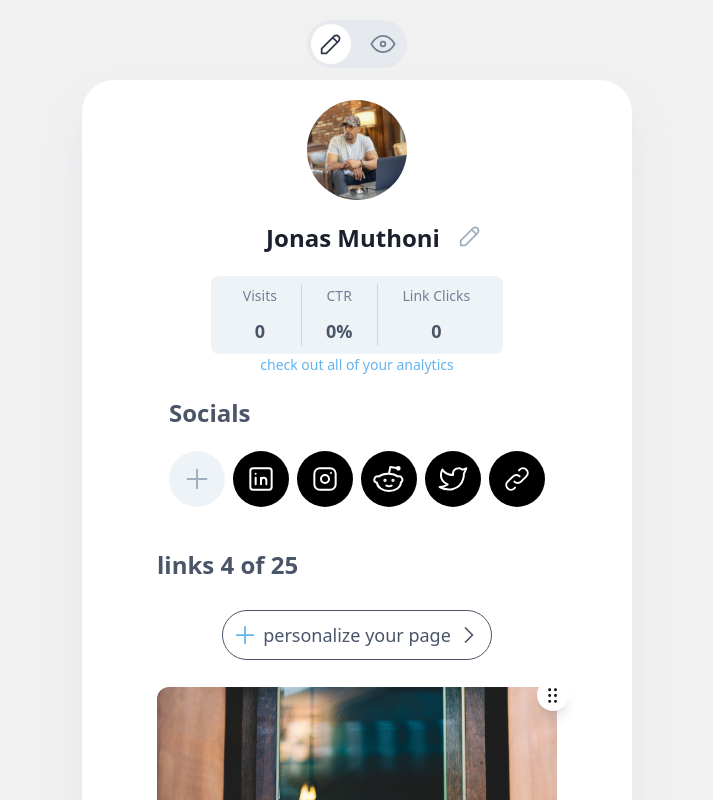
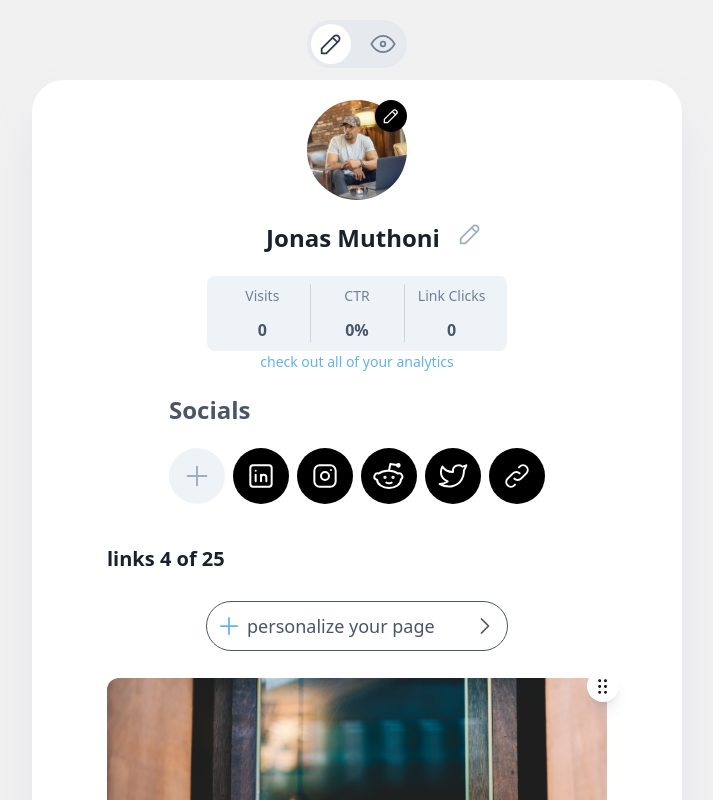
Before and after one commit to awaisspk/hoobe, a Next.js app: page / in a window 1280 px wide. Shown: the top 800 px of the page, without its empty margins (283-996 px from the left). Built offline with nearby package versions, Linux system fonts and the light colour scheme.

Commit message:
add tabs

```diff
--- a/src/components/Tabs/Tab1.tsx
+++ b/src/components/Tabs/Tab1.tsx
@@ -11,7 +11,7 @@ export const Wrapper = ({ children }: { children: ReactNode }) => {
   return (
     <section
       className={cx(
-        'min-w-0 w-[min(550px,100%)] min-h-screen py-5 px-4',
+        'min-w-0 w-[min(650px,100%)] min-h-screen py-5 px-4',
         'bg-white shadow-2xl shadow-gray-500/30 rounded-[2rem]',
         'flex flex-col items-center space-y-5'
       )}
@@ -29,22 +29,22 @@ const scoreInfoData = [
 
 const ScoreInfo = () => {
   return (
-    <div className="flex flex-col items-center">
-      <div className="flex  bg-gray-200/90 rounded-lg p-1 md:p-2">
+    <div className="flex w-[min(300px,100%)]  flex-col items-center">
+      <div className="grid grid-cols-3 bg-gray-200/90 rounded-lg py-2 md:p-2 w-full">
         {scoreInfoData.map((info, i) => (
           <div
             key={info.name + info.value}
             className={cx(
-              'flex flex-col justify-center px-6 items-center space-y-3',
+              'flex flex-col justify-center items-center space-y-3',
               {
                 'border border-l-gray-400': i !== 0,
               }
             )}
           >
-            <span className="text-right text-gray-600 text-sm">
+            <span className="text-gray-600 text-xs sm:text-sm text-center">
               {info.name}
             </span>
-            <span className="font-bold text-lg">{info.value}</span>
+            <span className="font-bold">{info.value}</span>
           </div>
         ))}
       </div>
@@ -58,22 +58,24 @@ const ScoreInfo = () => {
 export const Tab1 = () => {
   return (
     <Wrapper>
-      <Avatar />
+      <Avatar showPen={true} />
       <div>
         <h3 className="flex items-center space-x-4">
           <span className="text-2xl ml-9 font-bold text-gray-900">
             Jonas Muthoni
           </span>
-          <PenIcon className="stroke-gray-500 w-7  self-start" />
+          <PenIcon className="stroke-gray-500 w-6 sm:w-7 h-7 self-start" />
         </h3>
       </div>
       <ScoreInfo />
       <SocialLinks />
-      <div className="w-[min(400px,100%-20px)] mx-auto">
-        <h3 className="text-2xl font-bold ">links 4 of 25</h3>
-        <div className="flex items-center my-7 select-none gap-1 outline-1 p-2 rounded-full outline w-max mx-auto">
-          <PlusIcon className="stroke-blue-400 w-7 " />
-          <span className="text-sm md:text-lg">personalize your page</span>
+      <div className="w-[min(500px,100%-20px)] mx-auto">
+        <h3 className="text-xl  text-gray-900 font-bold ">links 4 of 25</h3>
+        <div className="flex items-center justify-between my-7 select-none gap-1 outline-1 p-2 rounded-full outline w-[min(300px,100%)] mx-auto">
+          <div className="flex items-center space-x-1">
+            <PlusIcon className="stroke-blue-400 w-7 " />
+            <span className="text-sm  md:text-lg">personalize your page</span>
+          </div>
           <ChevronRight className="stroke-gray-700 w-7" />
         </div>
         <Posts />
--- a/src/components/Tabs/Tabs.tsx
+++ b/src/components/Tabs/Tabs.tsx
@@ -75,38 +75,41 @@ export const MainTabs = () => {
 
         <AnimatePresence>
           {active === 'tab1' && (
+            <Tabs.Content
+              asChild
+              value="tab1"
+              className="w-full flex justify-center outline-none"
+            >
               <motion.div
                 key="tab1"
                 className="w-full"
                 initial={{ opacity: 0, y: 20 }}
                 animate={{ opacity: 1, y: 0 }}
-              exit={{ opacity: 0, y: -20 }}
+                exit={{ opacity: 0 }}
                 transition={{ type: 'spring' }}
               >
+                <Tab1 />
+              </motion.div>
+            </Tabs.Content>
+          )}
+
+          {active === 'tab2' && (
             <Tabs.Content
-                value="tab1"
+              asChild
+              value="tab2"
               className="w-full flex justify-center outline-none"
             >
-                <Tab1 />
-              </Tabs.Content>
-            </motion.div>
-          )}
-          {active === 'tab2' && (
               <motion.div
                 key="tab2"
                 className="w-full"
                 initial={{ opacity: 0, y: 20 }}
                 animate={{ opacity: 1, y: 0 }}
-              exit={{ opacity: 0, y: -20 }}
+                exit={{ opacity: 0 }}
                 transition={{ type: 'spring' }}
               >
-              <Tabs.Content
-                value="tab2"
-                className="w-full flex justify-center outline-none"
-              >
                 <Tab2 />
+              </motion.div>
             </Tabs.Content>
-            </motion.div>
           )}
         </AnimatePresence>
       </Tabs.Root>
```
Lines whose indentation alone changed are shown as unchanged.
